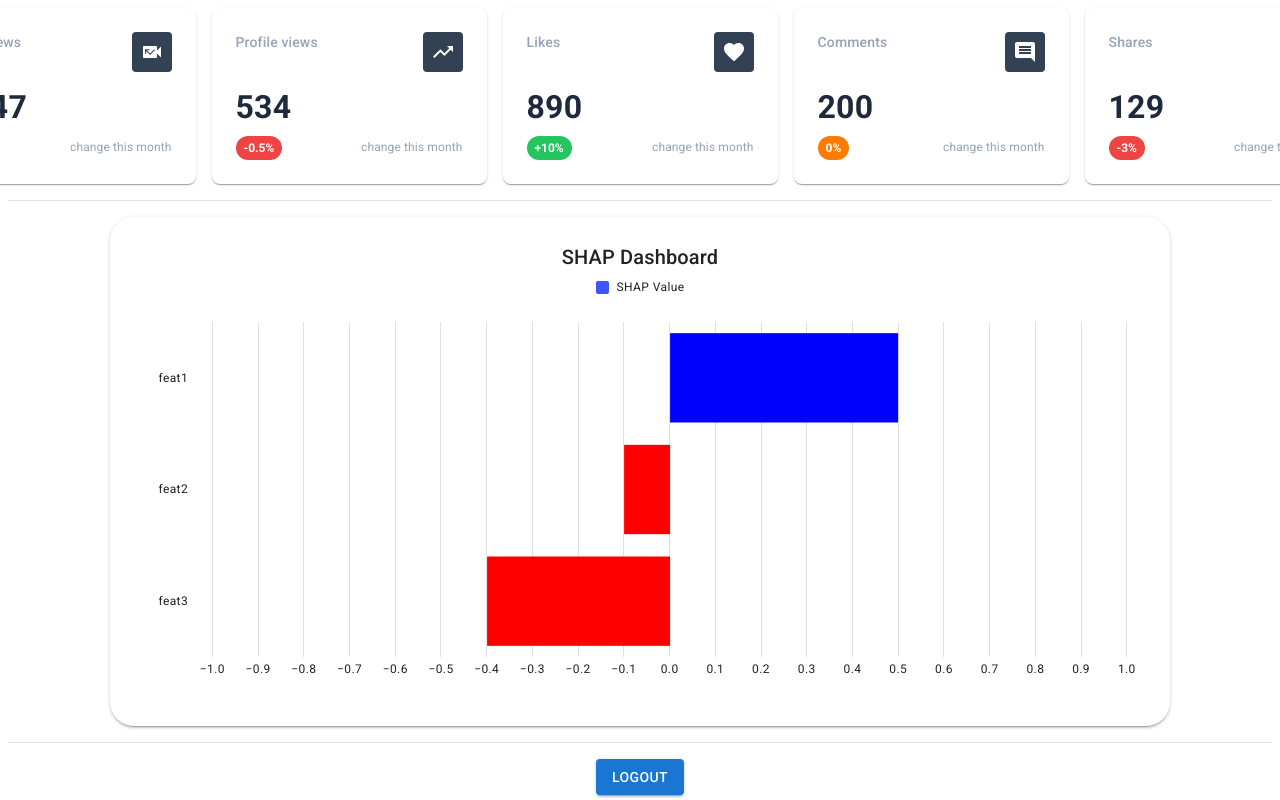
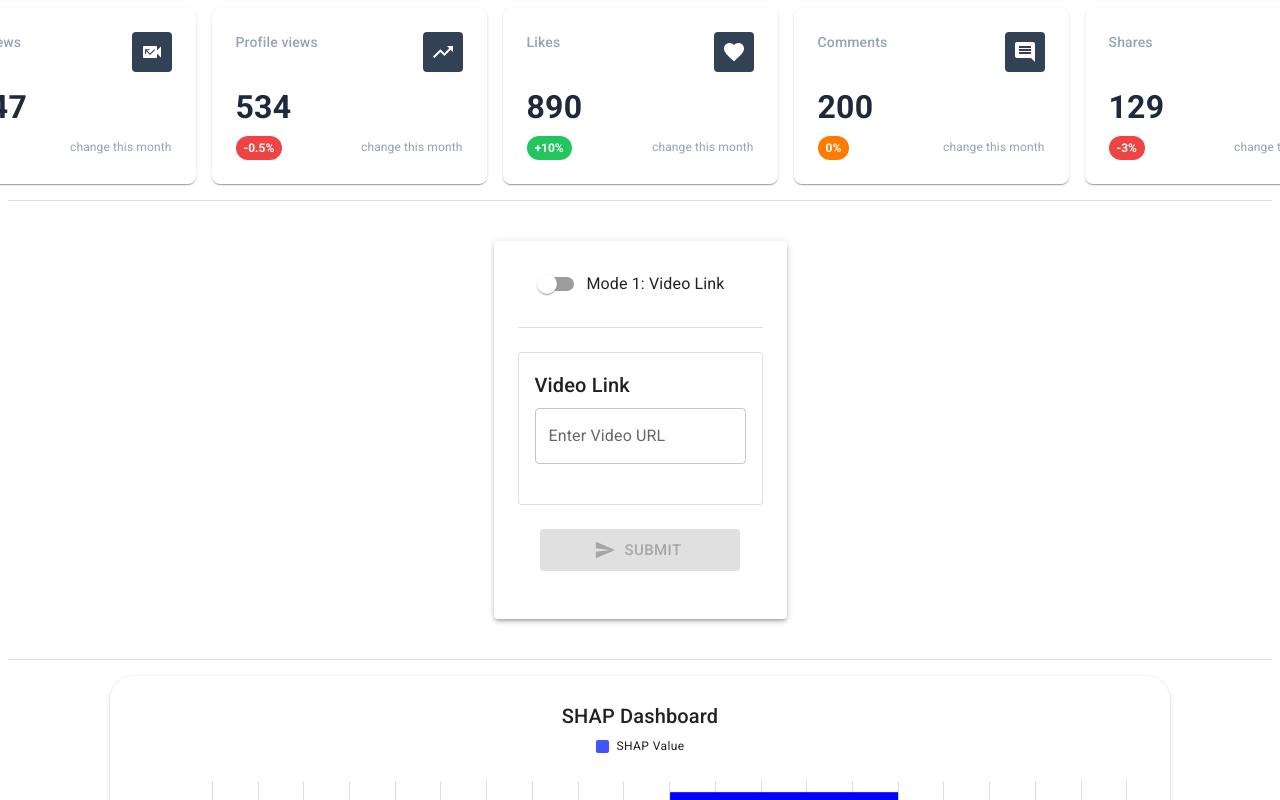
Before and after one commit to YongERong/lobang-forever, a React (Vite) app in the folder frontend/: page /home in a window 1280 px wide. Shown: the top 800 px of the page. Built offline with nearby package versions, Linux system fonts and the light colour scheme; sample sign-in values are in the browser's storage.

Commit message:
feat: added input area to call the backend api

```diff
--- /dev/null
+++ b/frontend/src/components/ModelInput.tsx
@@ -0,0 +1,285 @@
+import React, { useState } from 'react';
+import {
+  Box,
+  Button,
+  TextField,
+  FormControl,
+  InputLabel,
+  Select,
+  MenuItem,
+  Typography,
+  Paper,
+  Switch,
+  FormControlLabel,
+  Alert,
+  CircularProgress,
+  Divider,
+  Grid,
+  Card,
+  CardContent,
+} from '@mui/material';
+import { Send as SendIcon } from '@mui/icons-material';
+
+interface InputField {
+  feature: string;
+  dtype: string;
+}
+
+interface FormValues {
+  [key: string]: string | number;
+}
+
+const inputs: InputField[] = [
+  { feature: "video_duration_sec", dtype: "int" },
+  { feature: "verified_status", dtype: "string" },
+  { feature: "author_ban_status", dtype: "string" },
+  { feature: "video_view_count", dtype: "float" },
+  { feature: "video_like_count", dtype: "float" },
+  { feature: "video_share_count", dtype: "float" },
+  { feature: "video_download_count", dtype: "float" },
+  { feature: "video_comment_count", dtype: "float" },
+];
+
+const VariableInputForm: React.FC = () => {
+  const [mode, setMode] = useState<1 | 2>(1);
+  const [linkValue, setLinkValue] = useState<string>('');
+  const [formValues, setFormValues] = useState<FormValues>({});
+  const [isLoading, setIsLoading] = useState<boolean>(false);
+  const [submitResult, setSubmitResult] = useState<string>('');
+
+  const handleModeChange = (event: React.ChangeEvent<HTMLInputElement>) => {
+    setMode(event.target.checked ? 2 : 1);
+    setSubmitResult('');
+    // Reset form values when switching modes
+    setFormValues({});
+    setLinkValue('');
+  };
+
+  const handleLinkChange = (event: React.ChangeEvent<HTMLInputElement>) => {
+    setLinkValue(event.target.value);
+  };
+
+  const handleInputChange = (feature: string, value: string, dtype: string) => {
+    let processedValue: string | number = value;
+
+    if (dtype === "int") {
+      if (value === "") {
+        processedValue = "";
+      } else {
+        const intValue = parseInt(value, 10);
+        processedValue = isNaN(intValue) ? value : intValue;
+      }
+    } else if (dtype === "float") {
+      if (value === "") {
+        processedValue = "";
+      } else {
+        const floatValue = parseFloat(value);
+        processedValue = isNaN(floatValue) ? value : floatValue;
+      }
+    }
+
+    setFormValues(prev => ({
+      ...prev,
+      [feature]: processedValue
+    }));
+  };
+
+  const getSelectOptions = (feature: string): string[] => {
+    switch (feature) {
+      case 'verified_status':
+        return ['verified', 'not verified'];
+      case 'author_ban_status':
+        return ['active', 'under scrutiny', 'banned'];
+      default:
+        return [];
+    }
+  };
+
+  const validateForm = (): boolean => {
+    if (mode === 1) {
+      return linkValue.trim() !== '';
+    } else {
+      // Check if all required fields are filled
+      return inputs.every(input => {
+        const value = formValues[input.feature];
+        // For numeric fields, 0 is a valid value, so we need to check differently
+        if (input.dtype === 'int' || input.dtype === 'float') {
+          return value !== undefined && value !== '';
+        }
+        // For string fields
+        return value !== undefined && value !== '';
+      });
+    }
+  };
+
+  const simulateAPICall = async (data: any): Promise<string> => {
+    return new Promise((resolve) => {
+      setTimeout(() => {
+        resolve(`API call successful! Received data: ${JSON.stringify(data, null, 2)}`);
+      }, 2000);
+    });
+  };
+
+  const handleSubmit = async () => {
+    if (!validateForm()) {
+      setSubmitResult('Please fill in all required fields');
+      return;
+    }
+
+    setIsLoading(true);
+    setSubmitResult('');
+
+    try {
+      let payload = {};
+
+      if (mode === 1) {
+        payload = { link: linkValue };
+      } else {
+        payload = { variables: formValues };
+      }
+
+      const result = await simulateAPICall(payload);
+      setSubmitResult(result);
+    } catch (error) {
+      console.error(error);
+      setSubmitResult('Error occurred during API call');
+    } finally {
+      setIsLoading(false);
+    }
+  };
+
+  const renderInputField = (input: InputField) => {
+    const { feature, dtype } = input;
+    const value = formValues[feature] === undefined || formValues[feature] === null ? '' : formValues[feature].toString();
+
+    // For string fields with predefined options, use Select
+    const selectOptions = getSelectOptions(feature);
+    if (dtype === 'string' && selectOptions.length > 0) {
+      return (
+        <Grid sx={{xs:12, sm:6}} key={feature}>
+          <FormControl fullWidth variant="outlined" sx={{ width: 250 }} required>
+            <InputLabel>{feature.replace(/_/g, ' ').replace(/\b\w/g, l => l.toUpperCase())}</InputLabel>
+            <Select
+              value={value}
+              label={feature.replace(/_/g, ' ').replace(/\b\w/g, l => l.toUpperCase())}
+              onChange={(e: any) => handleInputChange(feature, e.target.value, dtype)}
+            >
+              {selectOptions.map((option) => (
+                <MenuItem key={option} value={option}>
+                  {option}
+                </MenuItem>
+              ))}
+            </Select>
+          </FormControl>
+        </Grid>
+      );
+    }
+
+    // For other field types, use TextField
+    return (
+      <Grid sx={{xs:12, sm:6}} key={feature}>
+        <TextField
+          fullWidth
+          label={feature.replace(/_/g, ' ').replace(/\b\w/g, l => l.toUpperCase())}
+          variant="outlined"
+          value={value}
+          onChange={(e) => handleInputChange(feature, e.target.value, dtype)}
+          type={dtype === 'int' || dtype === 'float' ? 'number' : 'text'}
+          slotProps={{
+            htmlInput: {
+              min: (dtype === 'int' || dtype === 'float') ? 0 : undefined,
+              step: dtype === 'float' ? 'any' : undefined,
+            },
+            inputLabel: {
+              shrink: true
+            }
+          }}
+          sx={{ width: 250 }}
+          required
+        />
+      </Grid>
+    );
+  };
+
+  return (
+    <Box sx={{ maxWidth: 1000, margin: '0 auto', padding: 3 }}>
+      <Paper elevation={3} sx={{ padding: 3 }}>
+        <Box sx={{ mb: 3, display: 'flex', justifyContent: 'center' }}>
+          <FormControlLabel
+            control={
+              <Switch
+                checked={mode === 2}
+                onChange={handleModeChange}
+                color="primary"
+              />
+            }
+            label={`Mode ${mode}: ${mode === 1 ? 'Video Link' : 'Manual Input'}`}
+          />
+        </Box>
+
+        <Divider sx={{ mb: 3 }} />
+
+        {mode === 1 ? (
+          <Card variant="outlined" sx={{ mb: 3 }}>
+            <CardContent>
+              <Typography variant="h6" gutterBottom>
+                Video Link
+              </Typography>
+              <TextField
+                fullWidth
+                label="Enter Video URL"
+                variant="outlined"
+                value={linkValue}
+                onChange={handleLinkChange}
+                placeholder="https://example.com"
+                type="url"
+                sx={{ mb: 2 }}
+              />
+            </CardContent>
+          </Card>
+        ) : (
+          <Card variant="outlined" sx={{ mb: 3 }}>
+            <CardContent>
+              <Typography variant="h6" gutterBottom>
+                Manual Input Mode
+              </Typography>
+              <Typography variant="body2" color="text.secondary" sx={{ mb: 3 }}>
+                Please fill in all the required fields below
+              </Typography>
+
+              <Grid container spacing={3}>
+                {inputs.map(renderInputField)}
+              </Grid>
+            </CardContent>
+          </Card>
+        )}
+
+        <Box sx={{ display: 'flex', justifyContent: 'center', mb: 3 }}>
+          <Button
+            variant="contained"
+            size="large"
+            onClick={handleSubmit}
+            disabled={isLoading || !validateForm()}
+            startIcon={isLoading ? <CircularProgress size={20} /> : <SendIcon />}
+            sx={{ minWidth: 200 }}
+          >
+            {isLoading ? 'Submitting...' : 'Submit'}
+          </Button>
+        </Box>
+
+        {submitResult && (
+          <Alert
+            severity={submitResult.includes('Error') ? 'error' : 'success'}
+            sx={{ mt: 2 }}
+          >
+            <Typography variant="body2" component="pre" sx={{ whiteSpace: 'pre-wrap' }}>
+              {submitResult}
+            </Typography>
+          </Alert>
+        )}
+      </Paper>
+    </Box>
+  );
+};
+
+export default VariableInputForm;
--- a/frontend/src/pages/Home.tsx
+++ b/frontend/src/pages/Home.tsx
@@ -6,6 +6,7 @@ import SHAPDashboard from "../components/SHAPDashboard";
 import LogoutButton from "../components/LogoutButton";
 import { metrics, SHAPData } from "../data/mockdata";
 import MetricCard from "../components/MetricCard";
+import VariableInputForm from "../components/ModelInput";
 
 const Home = ({ user, setUser }: HomeProps) => {
   const navigate = useNavigate();
@@ -26,12 +27,13 @@ const Home = ({ user, setUser }: HomeProps) => {
       spacing={2}
       divider={<Divider flexItem />}
     >
-      <Stack direction={"row"} spacing={2}>
+      <Stack direction={{xs: "column", md: "row"}} spacing={2}>
         {metricData.map((data) => <MetricCard data={data}/>)}
       </Stack>
+      <VariableInputForm />
       <SHAPDashboard data={SHAPData} dataKey={"feature"} />
       <LogoutButton setUser={setUser}/>
-    </Stack>
+    </Stack >
   );
 };
 
```
